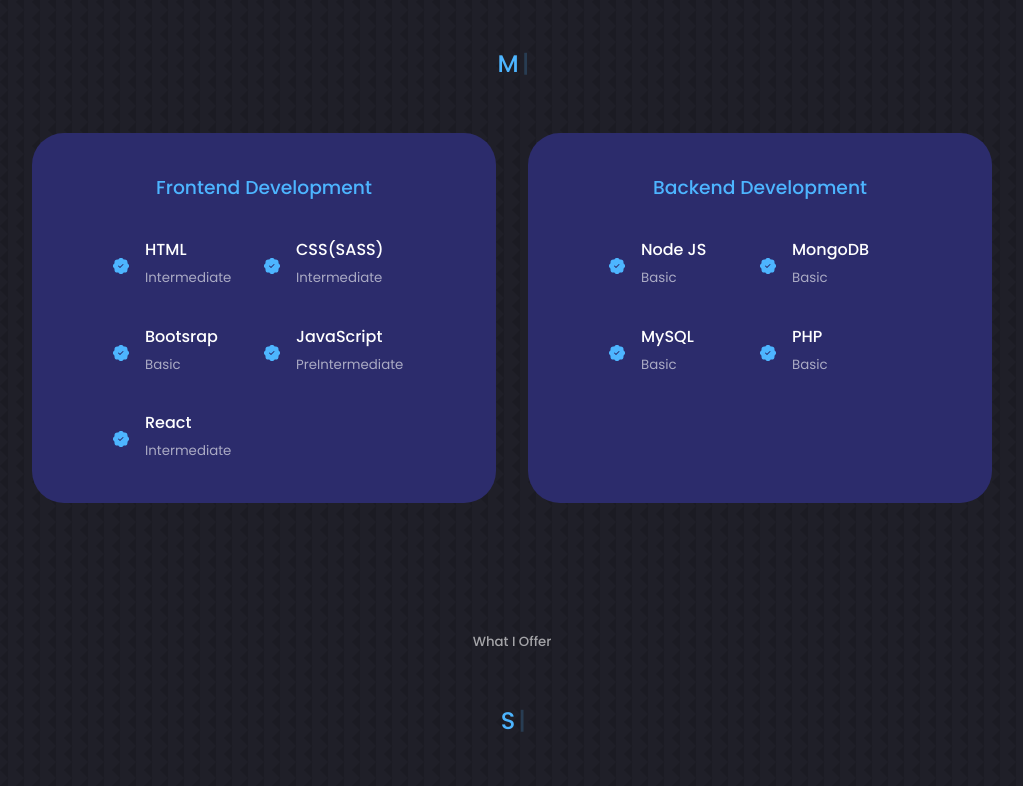
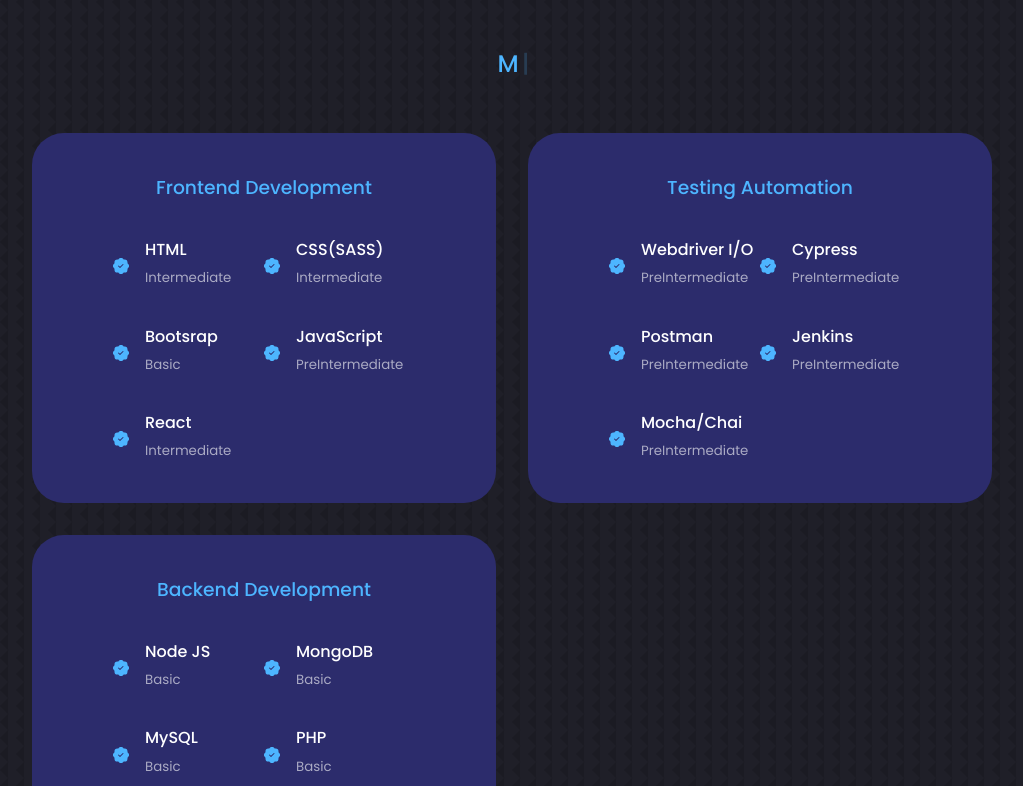
Before and after one commit to Kryvchenko/kryo-portfolio, a React (Create React App) app: page / in a window 1280 px wide. Shown: the part 1670-2456 px from the top of the page, without its empty margins (128-1151 px from the left). Built offline with nearby package versions, Linux system fonts and the light colour scheme.

Commit message:
experience udated

```diff
--- a/public/index.html
+++ b/public/index.html
@@ -1,18 +1,18 @@
 <!DOCTYPE html>
 <html lang="en">
+
 <head>
   <meta charset="utf-8" />
   <link rel="icon" href="%PUBLIC_URL%/favicon.ico" />
   <meta name="viewport" content="width=device-width, initial-scale=1" />
   <meta name="theme-color" content="#000000" />
-    <meta
-      name="description"
-      content="Portfolio"
-    />
-    <title>Check This Out</title>
+  <meta name="description" content="Portfolio" />
+  <title>KRYO</title>
 </head>
+
 <body>
   <noscript>You need to enable JavaScript to run this app.</noscript>
   <div id="root"></div>
 </body>
+
 </html>
--- a/src/components/experience/Experience.jsx
+++ b/src/components/experience/Experience.jsx
@@ -57,6 +57,49 @@
           </div>
         </div>
 
+        <div className="experience__frontend">
+          <h3>Testing Automation</h3>
+          <div className="experience__content">
+            <article className="experience__details">
+              <BsPatchCheckFill className="experience__details-icon" />
+              <div>
+                {" "}
+                <h4>Webdriver I/O</h4>
+                <small className="text-light">PreIntermediate</small>
+              </div>
+            </article>
+            <article className="experience__details">
+              <BsPatchCheckFill className="experience__details-icon" />
+              <div>
+                <h4>Cypress</h4>
+                <small className="text-light">PreIntermediate</small>
+              </div>
+            </article>
+            <article className="experience__details">
+              <BsPatchCheckFill className="experience__details-icon" />
+              <div>
+                <h4>Postman</h4>
+                <small className="text-light">PreIntermediate</small>
+              </div>
+            </article>
+            <article className="experience__details">
+              <BsPatchCheckFill className="experience__details-icon" />
+              <div>
+                {" "}
+                <h4>Jenkins</h4>
+                <small className="text-light">PreIntermediate</small>
+              </div>
+            </article>
+            <article className="experience__details">
+              <BsPatchCheckFill className="experience__details-icon" />
+              <div>
+                <h4>Mocha/Chai</h4>
+                <small className="text-light">PreIntermediate</small>
+              </div>
+            </article>
+          </div>
+        </div>
+
         <div className="experience__backend">
           <h3>Backend Development</h3>
           <div className="experience__content">
--- a/src/components/header/Header.jsx
+++ b/src/components/header/Header.jsx
@@ -7,7 +7,7 @@
 
 const Header = () => {
   const { text } = useTypewriter({
-    words: ["ront-End Developer"],
+    words: ["Front-End Developer", "QA Automation Engineer"],
     loop: 0,
   });
   return (
@@ -15,11 +15,11 @@
       <div className="container header__container">
         <h5>Hello I`m</h5>
         <h1>Oleksandr Kryvchenko</h1>
-        <h5 className='text-light'>F{text}<Cursor /></h5>
+        <h5 className='text-light'>{text}<Cursor /></h5>
         <CTA />
         <HeaderSocials />
         <div className='me'>
-        <img src={ME} alt="me"/>
+          <img src={ME} alt="me" />
         </div>
         <a href='#contact' className='scroll__down'>Scroll Down</a>
       </div>
```
Lines whose indentation alone changed are shown as unchanged.
